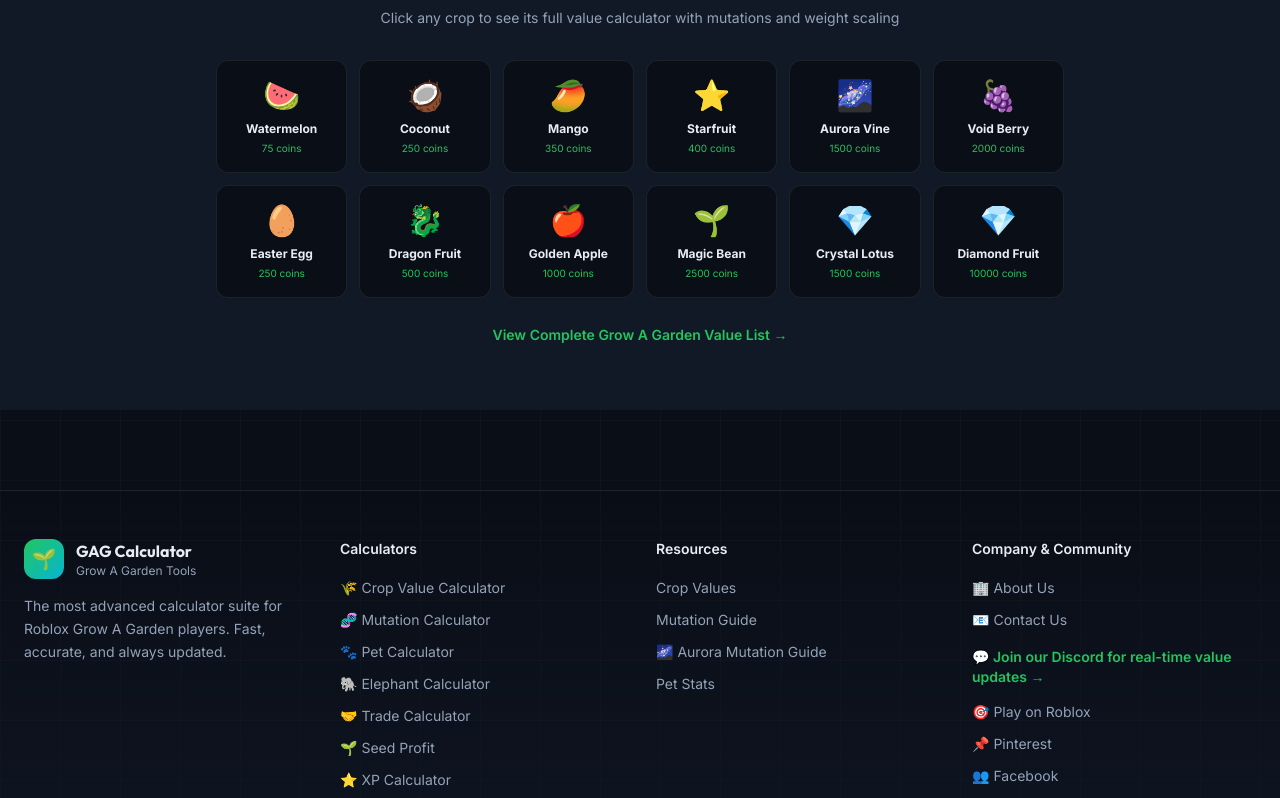
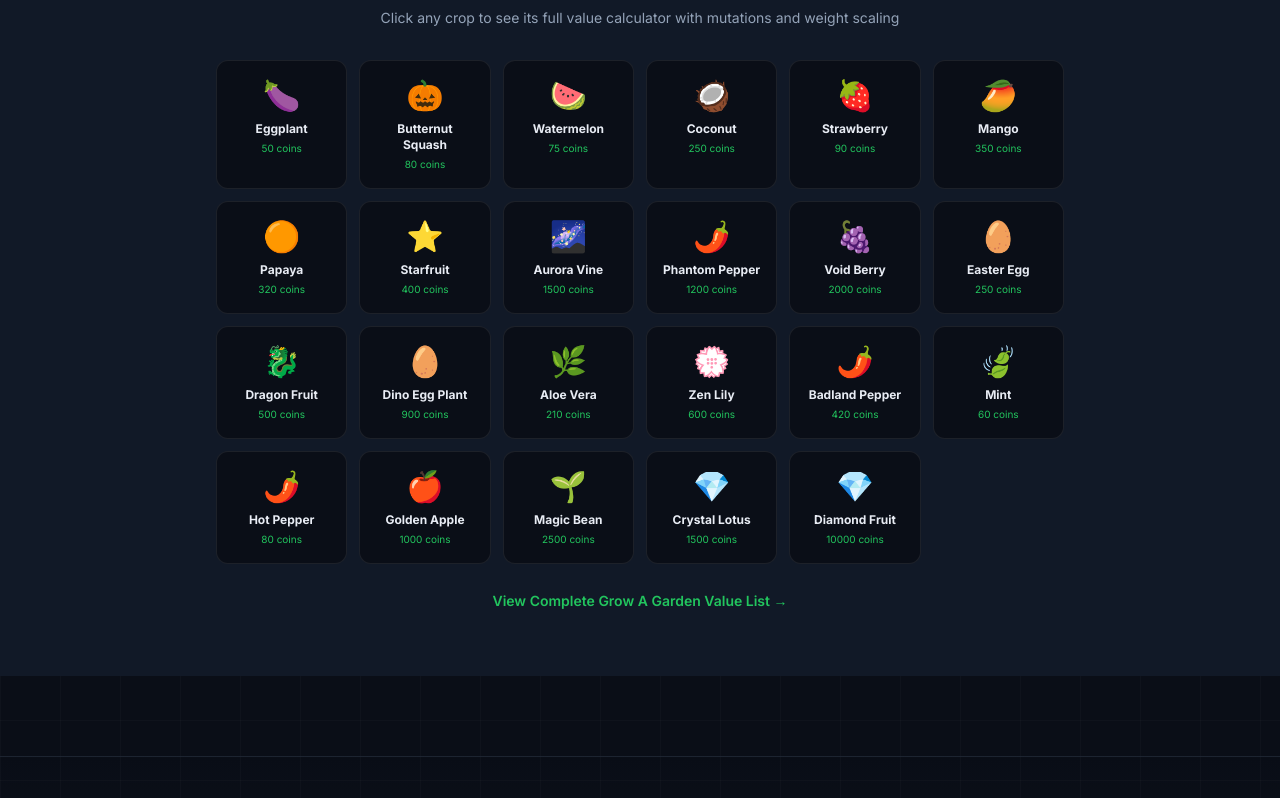
Before and after one commit to liveetcstream-beep/grow-a-garden-calculator, a Next.js app: page / in a window 1280 px wide. Shown: the part 8160-8958 px from the top of the page. Built offline with nearby package versions, Linux system fonts and the light colour scheme.

Commit message:
Add unindexed crop pages to homepage Popular Values links (SEO internal linking)

```diff
--- a/src/app/page.tsx
+++ b/src/app/page.tsx
@@ -212,7 +212,7 @@ export default function HomePage() {
 
   // Get popular crops for quick links
   const popularCrops = CROPS.filter(c =>
-    ["mango", "easter-egg", "starfruit", "diamond-fruit", "aurora-vine", "void-berry", "golden-apple", "magic-bean", "crystal-lotus", "dragon-fruit", "coconut", "watermelon"].includes(c.id)
+    ["mango", "easter-egg", "starfruit", "diamond-fruit", "aurora-vine", "void-berry", "golden-apple", "magic-bean", "crystal-lotus", "dragon-fruit", "coconut", "watermelon", "phantom-pepper", "dino-egg-plant", "strawberry", "pepper", "eggplant", "butternut-squash", "badland-pepper", "papaya", "mint", "aloe-vera", "zen-lily"].includes(c.id)
   );
 
   return (
```
